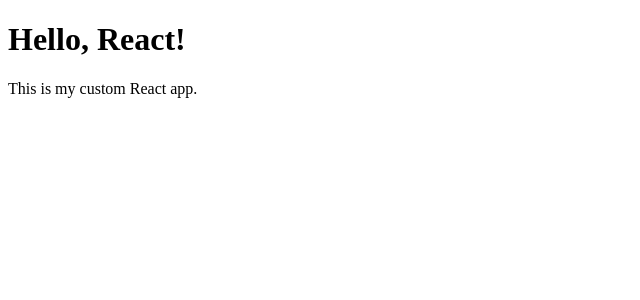
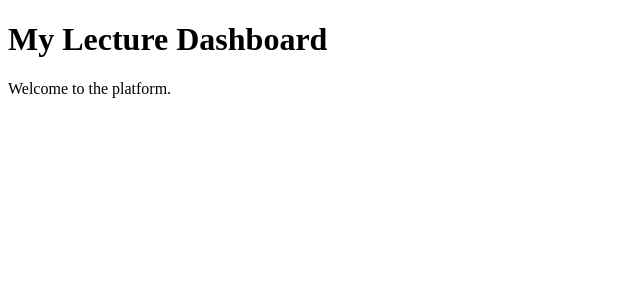
Before and after one commit to Amit-adh/Lecture_to_notes, a React (Create React App) app in the folder frontend/: page / in a window 1280 px wide. Shown: the top 300 px of the page, without its empty margins (0-640 px from the left). Built offline with nearby package versions, Linux system fonts and the light colour scheme.

Commit message:
Changed headings

```diff
--- a/frontend/src/App.js
+++ b/frontend/src/App.js
@@ -1,8 +1,8 @@
 function App() {
   return (
     <div>
-      <h1>Hello, React!</h1>
-      <p>This is my custom React app.</p>
+      <h1>My Lecture Dashboard</h1>
+      <p>Welcome to the platform.</p>
     </div>
   );
 }
```
Also changed, not shown: 1 other file (tests, documents, lock files or other folders).
